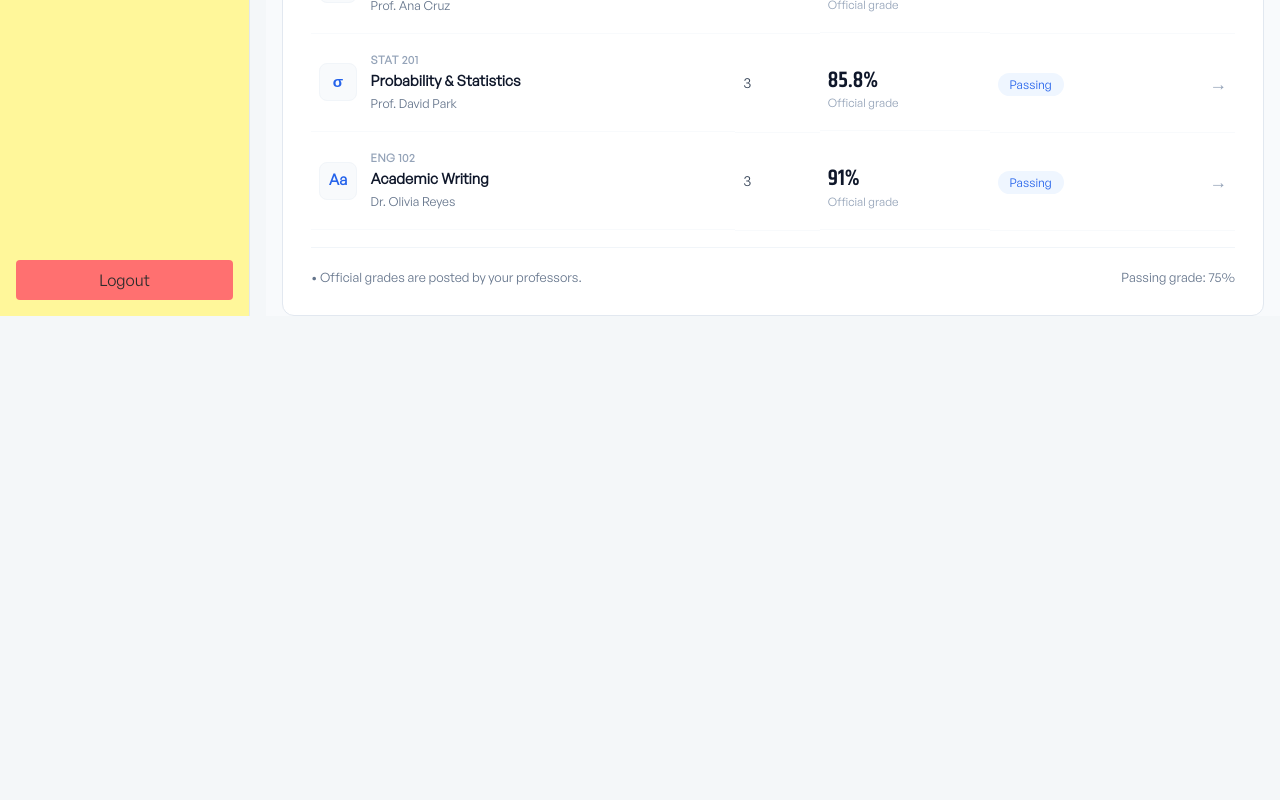
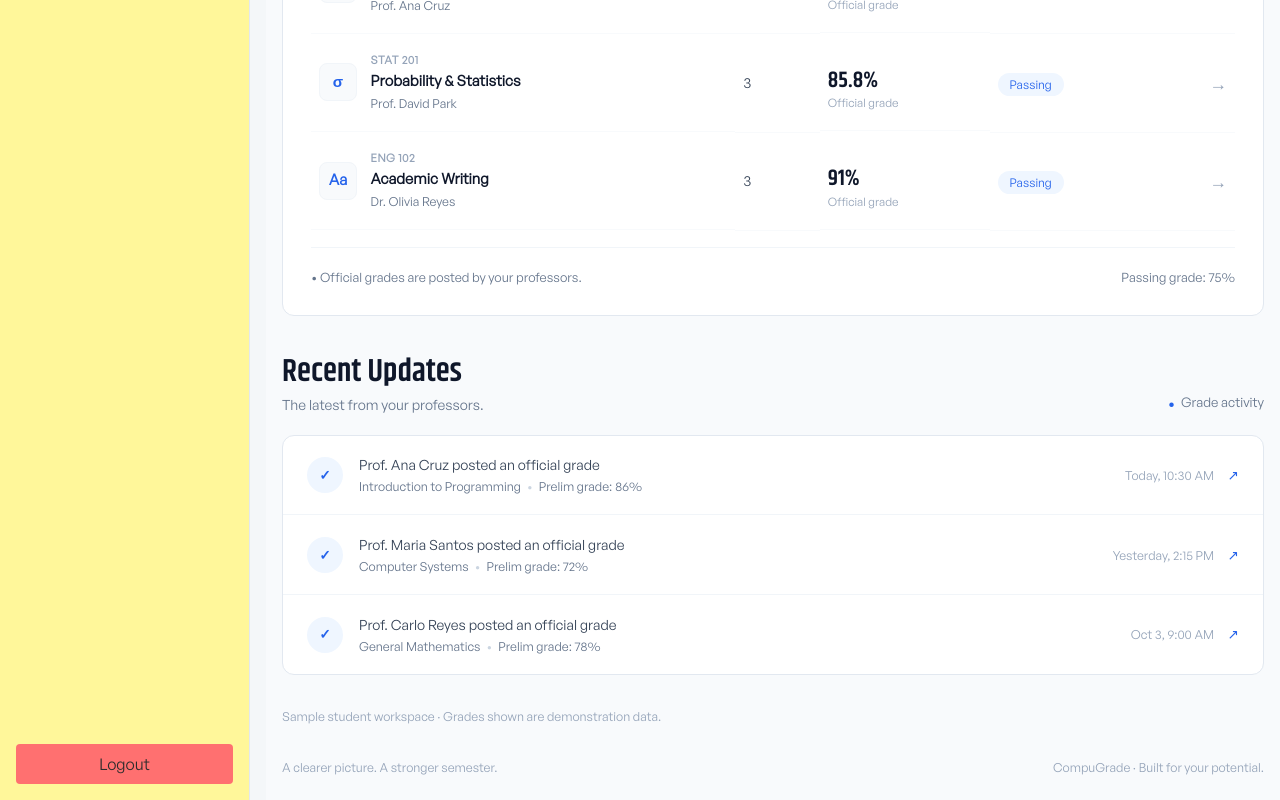
Before and after one commit to UIC-CCS-WEB-DEVELOPMENT-2026-2027/grade-compute, a React (Vite) app: page /student/dashboard in a window 1280 px wide. Shown: the part 1002-1802 px from the top of the page. Before the commit the page ends 1318 px from the top, so only its background shows below. Built offline with nearby package versions, Linux system fonts and the light colour scheme.

Commit message:
Added recent updateds (placeholder not functional)

```diff
--- a/src/pages/student/StudentDashboard.css
+++ b/src/pages/student/StudentDashboard.css
@@ -605,3 +605,149 @@
   font-size: 0.8rem;
   color: #64748b;
 }
+
+
+/* RECENT UPDATES SECTION */
+.recent-updates-section {
+  margin-top: 2.5rem;
+}
+
+.updates-header {
+  display: flex;
+  justify-content: space-between;
+  align-items: flex-end;
+  margin-bottom: 1.25rem;
+}
+
+.updates-title {
+  font-family: 'Khand', sans-serif, system-ui;
+  font-size: 2rem;
+  font-weight: 700;
+  color: #0f172a;
+  margin: 0;
+  line-height: 1;
+}
+
+.updates-subtitle {
+  color: #64748b;
+  font-size: 0.875rem;
+  margin: 0.35rem 0 0 0;
+}
+
+.grade-activity-indicator {
+  font-size: 0.825rem;
+  color: #64748b;
+  display: flex;
+  align-items: center;
+  gap: 0.35rem;
+}
+
+.blue-dot {
+  color: #2563eb;
+  font-size: 1rem;
+}
+
+.updates-card {
+  background-color: #ffffff;
+  border: 1px solid #e2e8f0;
+  border-radius: 12px;
+  overflow: hidden;
+}
+
+.update-row {
+  display: flex;
+  justify-content: space-between;
+  align-items: center;
+  padding: 1.15rem 1.5rem;
+  border-bottom: 1px solid #f1f5f9;
+  transition: background-color 0.15s ease;
+}
+
+.update-row:last-child {
+  border-bottom: none;
+}
+
+.update-row:hover {
+  background-color: #fafaf9;
+}
+
+.update-left {
+  display: flex;
+  align-items: center;
+  gap: 1rem;
+}
+
+.check-icon-circle {
+  width: 36px;
+  height: 36px;
+  border-radius: 50%;
+  background-color: #eff6ff;
+  color: #2563eb;
+  display: flex;
+  align-items: center;
+  justify-content: center;
+  font-size: 0.85rem;
+  font-weight: 600;
+  flex-shrink: 0;
+}
+
+.update-info {
+  display: flex;
+  flex-direction: column;
+  gap: 0.15rem;
+}
+
+.update-text {
+  margin: 0;
+  font-size: 0.875rem;
+  color: #334155;
+  font-weight: 500;
+}
+
+.update-subtext {
+  margin: 0;
+  font-size: 0.775rem;
+  color: #64748b;
+}
+
+.dot-sep {
+  color: #cbd5e1;
+  margin: 0 0.2rem;
+}
+
+.update-right {
+  display: flex;
+  align-items: center;
+  gap: 0.85rem;
+}
+
+.update-time {
+  font-size: 0.775rem;
+  color: #94a3b8;
+}
+
+.update-arrow {
+  color: #2563eb;
+  font-size: 0.85rem;
+  cursor: pointer;
+}
+
+/* Footer Disclaimer & Branding */
+.dashboard-page-footer {
+  margin-top: 2rem;
+  padding-bottom: 1.5rem;
+}
+
+.disclaimer-text {
+  font-size: 0.775rem;
+  color: #94a3b8;
+  margin: 0 0 2rem 0;
+}
+
+.branding-row {
+  display: flex;
+  justify-content: space-between;
+  align-items: center;
+  font-size: 0.775rem;
+  color: #94a3b8;
+}
--- a/src/pages/student/StudentDashboard.jsx
+++ b/src/pages/student/StudentDashboard.jsx
@@ -288,6 +288,86 @@ export default function StudentDashboard() {
           </div>
         </div>
 
+        {/* --- RECENT UPDATES SECTION --- */}
+        <div className="recent-updates-section">
+          <div className="updates-header">
+            <div>
+              <h2 className="updates-title">Recent Updates</h2>
+              <p className="updates-subtitle">The latest from your professors.</p>
+            </div>
+            <div className="grade-activity-indicator">
+              <span className="blue-dot">•</span> Grade activity
+            </div>
+          </div>
+
+          <div className="updates-card">
+            {/* Update Item 1 */}
+            <div className="update-row">
+              <div className="update-left">
+                <div className="check-icon-circle">✓</div>
+                <div className="update-info">
+                  <p className="update-text">
+                    Prof. Ana Cruz posted an official grade
+                  </p>
+                  <p className="update-subtext">
+                    Introduction to Programming <span className="dot-sep">•</span> Prelim grade: 86%
+                  </p>
+                </div>
+              </div>
+              <div className="update-right">
+                <span className="update-time">Today, 10:30 AM</span>
+                <span className="update-arrow">↗</span>
+              </div>
+            </div>
+
+            {/* Update Item 2 */}
+            <div className="update-row">
+              <div className="update-left">
+                <div className="check-icon-circle">✓</div>
+                <div className="update-info">
+                  <p className="update-text">
+                    Prof. Maria Santos posted an official grade
+                  </p>
+                  <p className="update-subtext">
+                    Computer Systems <span className="dot-sep">•</span> Prelim grade: 72%
+                  </p>
+                </div>
+              </div>
+              <div className="update-right">
+                <span className="update-time">Yesterday, 2:15 PM</span>
+                <span className="update-arrow">↗</span>
+              </div>
+            </div>
+
+            {/* Update Item 3 */}
+            <div className="update-row">
+              <div className="update-left">
+                <div className="check-icon-circle">✓</div>
+                <div className="update-info">
+                  <p className="update-text">
+                    Prof. Carlo Reyes posted an official grade
+                  </p>
+                  <p className="update-subtext">
+                    General Mathematics <span className="dot-sep">•</span> Prelim grade: 78%
+                  </p>
+                </div>
+              </div>
+              <div className="update-right">
+                <span className="update-time">Oct 3, 9:00 AM</span>
+                <span className="update-arrow">↗</span>
+              </div>
+            </div>
+          </div>
+
+          {/* Page Disclaimer & Footer Branding */}
+          <div className="dashboard-page-footer">
+            <p className="disclaimer-text">Sample student workspace · Grades shown are demonstration data.</p>
+            <div className="branding-row">
+              <span>A clearer picture. A stronger semester.</span>
+              <span>CompuGrade · Built for your potential.</span>
+            </div>
+          </div>
+        </div>
 
       </main>
     </div>
```
